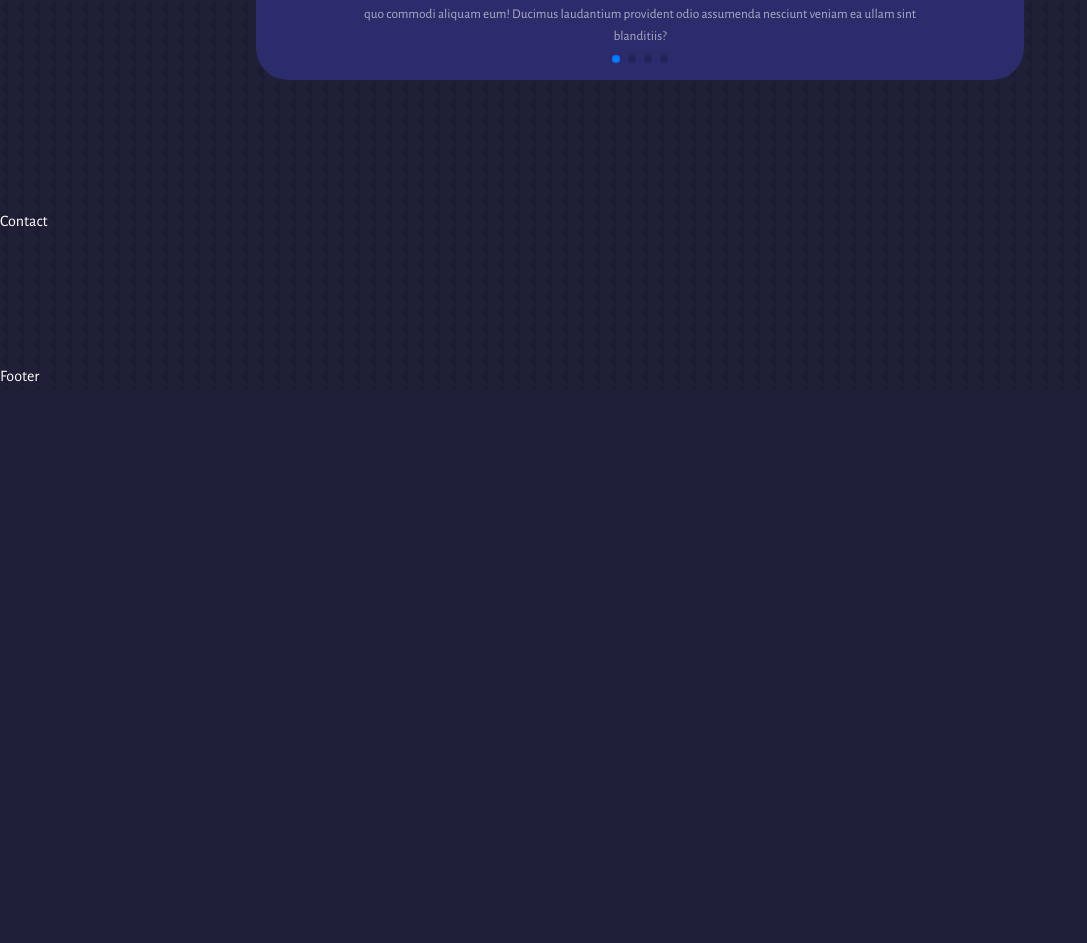
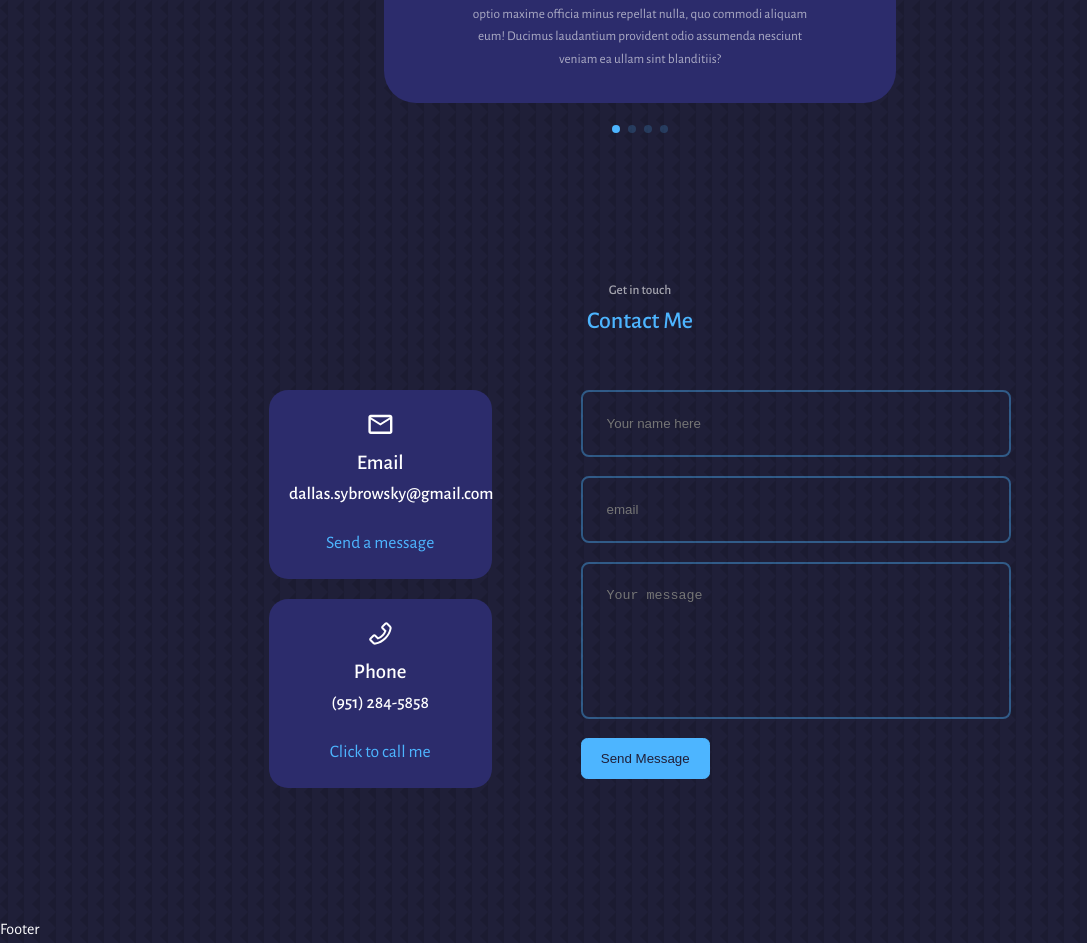
Before and after one commit to DallasSybrowsky/ReactPortfolio, a React (Create React App) app: page / in a window 1280 px wide. Shown: the part 4400-5343 px from the top of the page, without its empty margins (0-1087 px from the left). Before the commit the page ends 4790 px from the top, so only its background shows below. Built offline with nearby package versions, Linux system fonts and the light colour scheme.

Commit message:
Added contact section, formatted existing code

```diff
--- a/src/components/contact/Contact.jsx
+++ b/src/components/contact/Contact.jsx
@@ -1,8 +1,49 @@
 import React from "react";
 import "./contact.css";
+import { MdOutlineMail } from "react-icons/md";
+import { AiOutlinePhone } from "react-icons/ai";
 
 const Contact = () => {
-  return <section id="contact">Contact</section>;
+  return (
+    <section id="contact">
+      <h5>Get in touch</h5>
+      <h2>Contact Me</h2>
+      <div className="container contact__container">
+        <div className="contact__options">
+          <article className="contact__option">
+            <MdOutlineMail className="contact__option-icon"/>
+            <h4>Email</h4>
+            <h5>dallas.sybrowsky@gmail.com</h5>
+            <a href="mailto:dallas.sybrowsky@gmail.com" target="_blank">
+              Send a message
+            </a>
+          </article>
+          <article className="contact__option">
+            <AiOutlinePhone className="contact__option-icon"/>
+            <h4>Phone</h4>
+            <h5>(951) 284-5858</h5>
+            <a href="tel:9512845858">Click to call me</a>
+          </article>
+        </div>
+        <form action="">
+          <input
+            type="text"
+            name="name"
+            placeholder="Your name here"
+            required
+          />
+          <input type="email" name="email" placeholder="email" required />
+          <textarea
+            name="message"
+            rows="7"
+            placeholder="Your message"
+            required
+          ></textarea>
+          <button className="btn btn-primary">Send Message</button>
+        </form>
+      </div>
+    </section>
+  );
 };
 
 export default Contact;
--- a/src/components/contact/contact.css
+++ b/src/components/contact/contact.css
@@ -0,0 +1,71 @@
+.container.contact__container {
+    width: 58%;
+    display: grid;
+    grid-template-columns: 30% 58%;
+    gap: 12%
+}
+
+.contact__options {
+    display: flex;
+    flex-direction: column;
+    gap: 1.2rem;
+}
+
+.contact__option {
+    background: var(--color-bg-variant);
+    padding: 1.2rem;
+    border-radius: 1.2rem;
+    text-align: center;
+    border: 1px solid transparent;
+    transition: var(--transition);
+}
+.contact__option:hover {
+    background: transparent;
+    border-color: var(--color-primary-variant);
+}
+
+.contact__option-icon {
+    font-size: 1.8rem;
+    margin-bottom: -.2rem;
+}
+
+.contact__option h4 {
+    font-size: 1.3rem;
+}
+
+.contact__option h5 {
+    font-size: 1.1rem;
+}
+
+.contact__option a {
+    margin: 1.2rem 0 0 0;
+    display: inline-block;
+    font-size: 1.1rem;
+}
+
+/* =========== FORM FORMATTING =========== */
+form {
+    display: flex;
+    flex-direction: column;
+    gap: 1.2rem;
+}
+
+input, textarea {
+    width: 100%;
+    padding: 1.5rem;
+    border-radius: 0.5rem;
+    background: transparent;
+    border: 2px solid var(--color-primary-variant);
+    resize: none;
+    color: var(--color-white);
+}
+
+/* =========== MEDIA QUERIES (MEDIUM) =========== */
+@media screen and (max-width: 1024px) {
+
+}
+
+/* =========== MEDIA QUERIES (SMALL) =========== */
+@media screen and (max-width: 600px) {
+
+}
--- a/src/components/testimonials/testimonials.css
+++ b/src/components/testimonials/testimonials.css
@@ -1,5 +1,6 @@
 .container.testimonials__container {
-    width: 60%;
+    width: 40%;
+    padding-bottom: 3rem;
 }
 
 .client__avatar {
@@ -27,10 +28,14 @@
     margin: 0.8rem auto 0;
 }
 
+.swiper-pagination-clickable .swiper-pagination-bullet {
+    background: var(--color-primary);
+}
+
 /* =========== MEDIA QUERIES (MEDIUM) =========== */
 @media screen and (max-width: 1024px) {
     .container.testimonials__container {
-        width: var(--container-width-md);
+        width: 60%;
     }
   }
 
```
